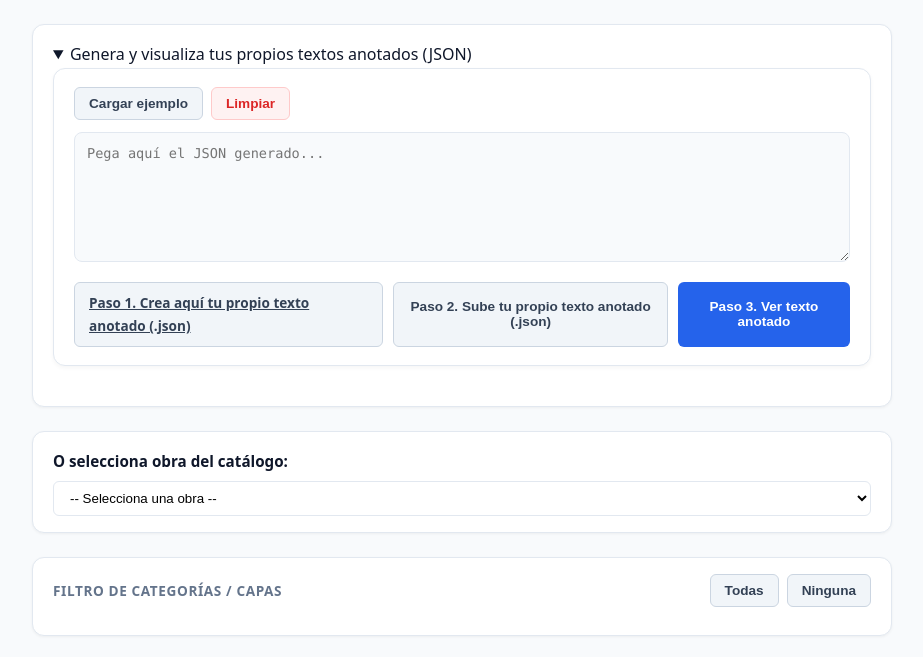
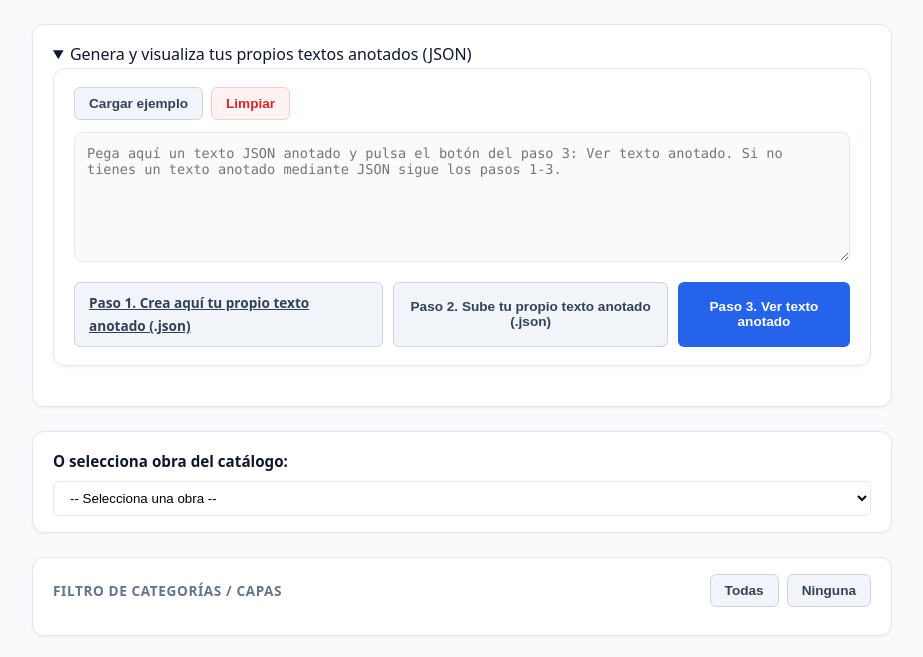
Before and after one commit to lectorespa/LexiLectura, a plain HTML site: page index.html in a window 1280 px wide. Both pictures are taken after a click on the heading "Genera y visualiza tus propios textos anotados (JSON)". Shown: the top 657 px of the page, without its empty margins (178-1101 px from the left). Drawn offline with Linux system fonts and the light colour scheme.

Commit message:
Update index.html

```diff
--- a/index.html
+++ b/index.html
@@ -22,7 +22,7 @@
             <button id="btn-clear-json" class="btn btn-danger" type="button">Limpiar</button>
           </div>
         </div>
-        <textarea id="json-input" class="json-textarea" placeholder="Pega aquí el JSON generado..."></textarea>
+        <textarea id="json-input" class="json-textarea" placeholder="Pega aquí un texto JSON anotado y pulsa el botón del paso 3: Ver texto anotado. Si no tienes un texto anotado mediante JSON sigue los pasos 1-3."></textarea>
 
         <div class="json-actions">
           <!-- Enlace externo a la herramienta de Gemini -->
```
